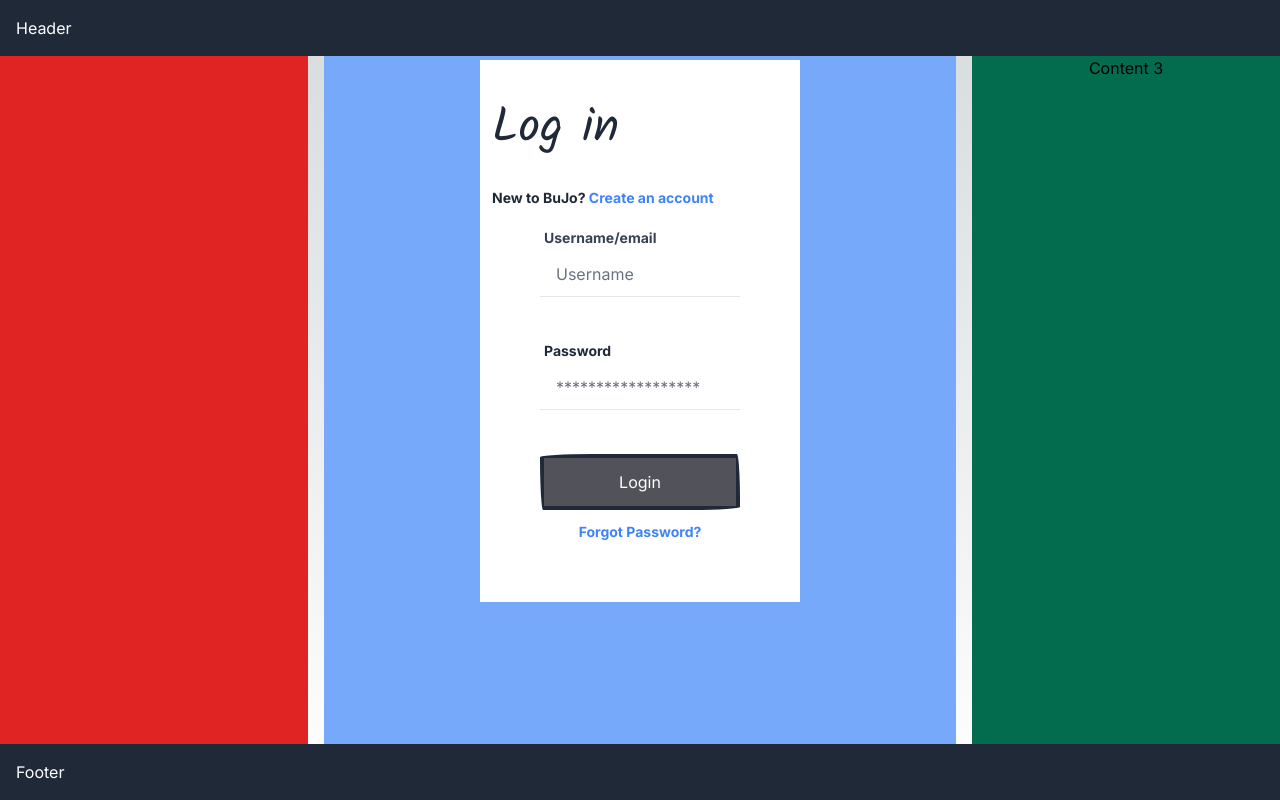
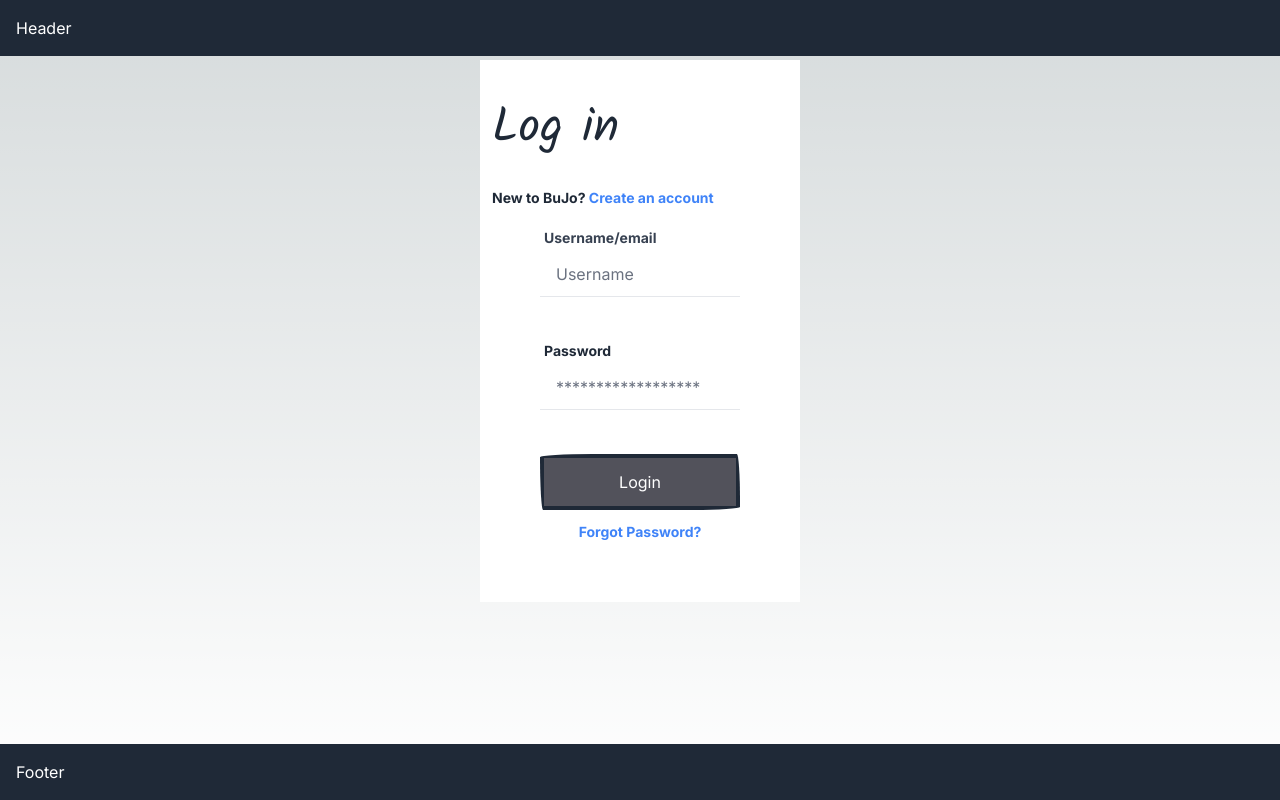
Before and after one commit to Sharkaw/bujoapp, a Next.js app in the folder bujo-app/: page /login in a window 1280 px wide. Built offline with nearby package versions, Linux system fonts and the light colour scheme; no server answers; the database is empty.

Commit message:
Remove background colors

```diff
--- a/bujo-app/src/app/layout.js
+++ b/bujo-app/src/app/layout.js
@@ -10,14 +10,14 @@ const LayoutGrid = ({ children }) => {
             <body className="flex flex-col">
                 <header className="bg-gray-800 text-white p-4">Header</header>
                 <div className="grid grid-cols-12 gap-4">
-                    <div className="col-span-3 bg-red-600 flex">
+                    <div className="col-span-3 flex">
                         <Sidebar />
                     </div>
-                    <div className="col-span-6 bg-blue-400">
+                    <div className="col-span-6">
                         <main className="flex justify-center">{children}</main>
                     </div>
-                    <div className="col-span-3 bg-green-700 flex justify-center">
-                        Content 3
+                    <div className="col-span-3 flex justify-center">
+                        {/* Content 3 */}
                     </div>
                 </div>
                 <footer className="bg-gray-800 text-white p-4">Footer</footer>
```
